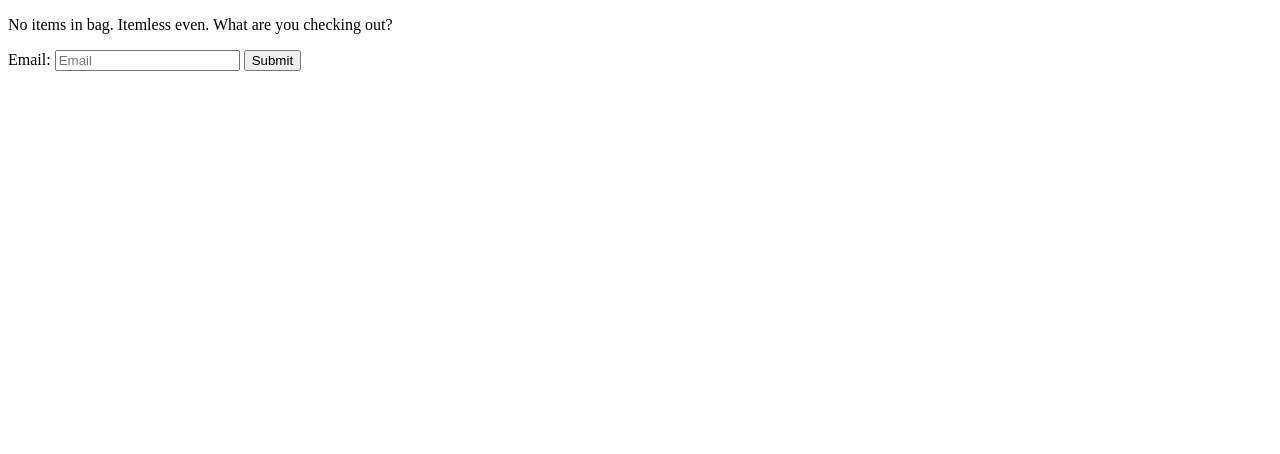
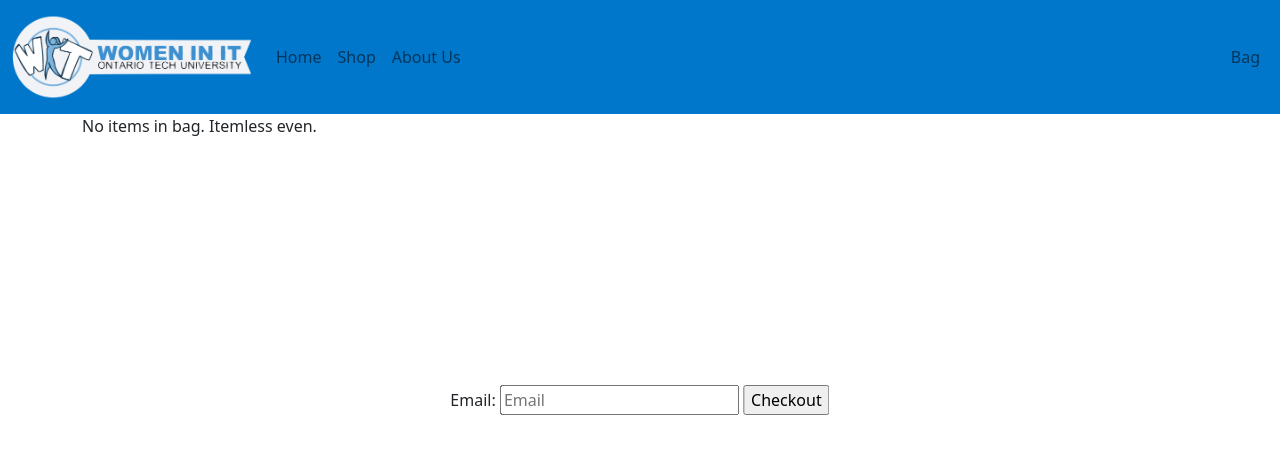
Before and after one commit to DanielKamel2001/OT-Hackathon-22, a Flask app: page /checkout in a window 1280 px wide. Shown: the top 454 px of the page. Run offline with Flask 2, Linux system fonts and the light colour scheme.

Commit message:
Bag and checkout shit idk

```diff
--- a/templates/bag.html
+++ b/templates/bag.html
@@ -50,7 +50,7 @@
             <p>No items in bag. Itemless even.</p>
         {% endfor %}
         <div class="row">
-            <button type="button" class="btn btn-secondary">Check-out</button>
+            <a href="{{url_for('checkout')}}" role="button" class="btn btn-secondary">Check-out</a>
         </div>
     </div>
 <script src="https://cdn.jsdelivr.net/npm/bootstrap@5.0.2/dist/js/bootstrap.bundle.min.js" integrity="sha384-MrcW6ZMFYlzcLA8Nl+NtUVF0sA7MsXsP1UyJoMp4YLEuNSfAP+JcXn/tWtIaxVXM" crossorigin="anonymous"></script>
--- a/templates/checkout.html
+++ b/templates/checkout.html
@@ -3,18 +3,59 @@
 <head>
     <meta charset="UTF-8">
     <title>Checkout</title>
+    <link href="https://cdn.jsdelivr.net/npm/bootstrap@5.0.2/dist/css/bootstrap.min.css" rel="stylesheet" integrity="sha384-EVSTQN3/azprG1Anm3QDgpJLIm9Nao0Yz1ztcQTwFspd3yD65VohhpuuCOmLASjC" crossorigin="anonymous">
+    <link rel= "stylesheet" type= "text/css" href= "{{ url_for('static',filename='style.css') }}">
 </head>
 <body>
+    <nav class="navbar sticky-top navbar-expand-lg navbar-light" id="navbarNav">
+        <div class="container-fluid" id="navbarNav">
+            <a class="navbar-brand" href="{{url_for('home')}}">
+                <img src="/static/WIT%20Logo%20-%20long.png" width="240">
+            </a>
+            <button class="navbar-toggler" type="button" data-bs-toggle="collapse" data-bs-target="#navbarNav" aria-controls="navbarNav" aria-expanded="false" aria-label="Toggle navigation">
+                <span class="navbar-toggler-icon"></span>
+            </button>
+            <div class="collapse navbar-collapse" id="navbarNav">
+                    <ul class="navbar-nav">
+                        <li class="nav-item">
+                            <a class="nav-link"href="{{url_for('home')}}">Home</a>
+                        </li>
+                        <li class="nav-item">
+                            <a class="nav-link" href="{{url_for('shop')}}">Shop</a>
+                        </li>
+                        <li class="nav-item">
+                            <a class="nav-link" href="{{url_for('about')}}">About Us</a>
+                        </li>
+                    </ul>
+                    <ul class="navbar-nav ms-auto">
+                        <li class="nav-item">
+                            <a class="nav-link" href="{{url_for('bag')}}">Bag</a>
+                        </li>
+                    </ul>
+                </div>
+            </div>
+    </nav>
     <!-- I copied this from bag someone make it look nice or smth -->
+    <div class="container">
         {% for item in items%}
-<p>U GOT {{item.quantity}} OF {{item.Name}} IT COSTS ${{item.Price}} EACH</p>
+            <div class="row">
+                <div class="col-11 d-flex align-items-center border-top">
+                    <button type="button" class="btn-close" aria-label="Close"></button>
+                    <p class="text-start">{{item.quantity}} x {{item.Name}}</p>
+                </div>
+                <div class="col d-flex align-items-center border-top">
+                    <p class="text-end">${{ item.Price*item.quantity }}</p>
+                </div>
+            </div>
         {% else %}
-<p>No items in bag. Itemless even. What are you checking out?</p>
+            <p>No items in bag. Itemless even.</p>
         {% endfor %}
-<form action="{{url_for('send_checkout')}}" method="POST">
+        <form action="{{url_for('send_checkout')}}" class="position-absolute top-50 start-50 translate-middle" method="POST">
             <label for="email">Email: </label>
             <input type="email" id="email" name="email" placeholder="Email" required>
-    <input type="submit">
+            <input type="submit" value="Checkout">
         </form>
+    </div>
+    <script src="https://cdn.jsdelivr.net/npm/bootstrap@5.0.2/dist/js/bootstrap.bundle.min.js" integrity="sha384-MrcW6ZMFYlzcLA8Nl+NtUVF0sA7MsXsP1UyJoMp4YLEuNSfAP+JcXn/tWtIaxVXM" crossorigin="anonymous"></script>
 </body>
 </html>
```
Lines whose indentation alone changed are shown as unchanged.
